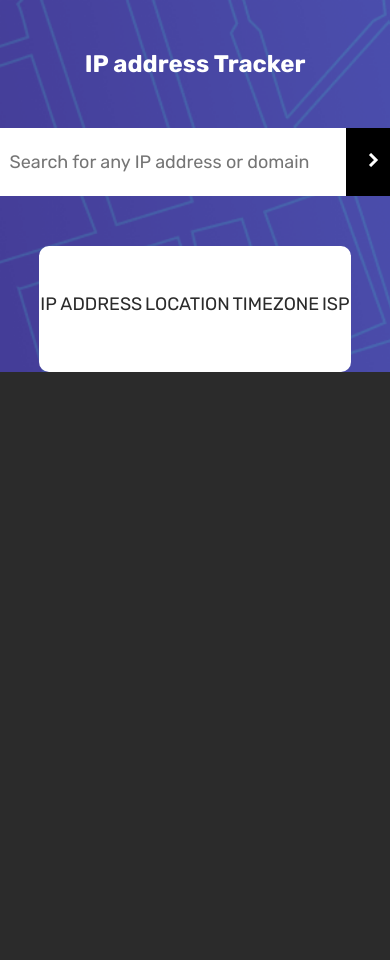
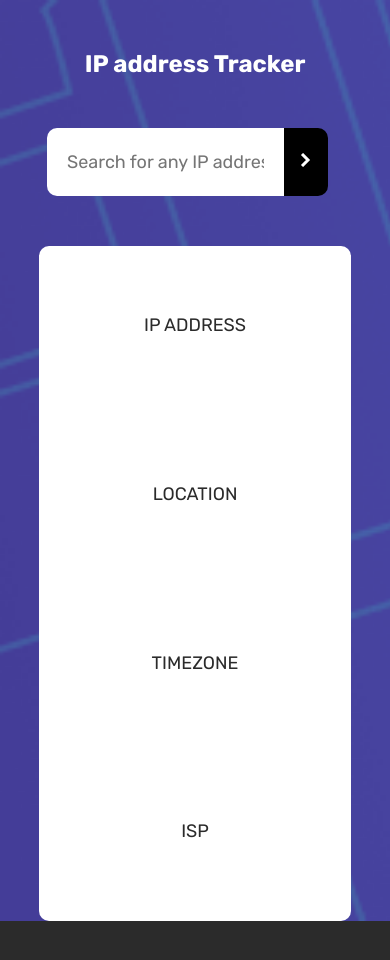
Before and after one commit to Douglaslima93/rastreador-de-endereco-IP, a plain HTML site: page index.html in a window 390 px wide. Shown: the top 960 px of the page. Drawn offline with nearby package versions, Linux system fonts and the light colour scheme.

Commit message:
Correção responsiva

```diff
--- a/assets/css/estilo.css
+++ b/assets/css/estilo.css
@@ -111,9 +111,9 @@ main {
     }
 
     .search-id input {
-        width: 250px;
+        width: 100%;
         height: 8vh;
-        font-size: 10px;
+        font-size: 12px;
     }
 
     .container-dados {
@@ -137,3 +137,31 @@ main {
     }
 
 }
+
+@media screen and (max-width: 768px) {
+    .search-id input {
+        width: 80%;
+        height: 8vh;
+    }
+
+    .container-dados {
+        display: flex;
+        flex-direction: column;
+        justify-content: space-around;
+        width: 80%;
+        height: 80vh;
+    }
+
+    .container-dados span {
+        font-size: 20px;
+        text-align: center;
+    }
+
+    .container-itens{
+        display: flex;
+        flex-direction: column;
+        gap: 10px;
+        align-items: center;
+    }
+
+}
```
